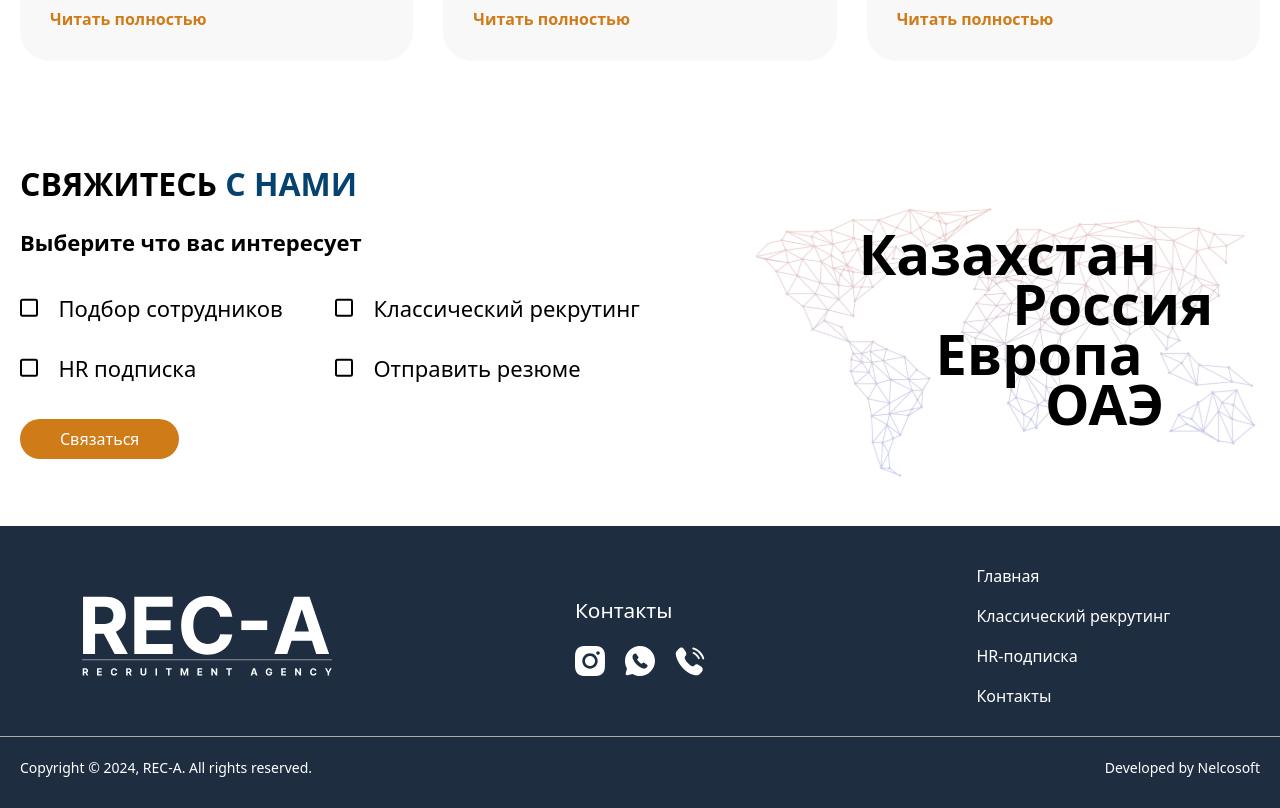
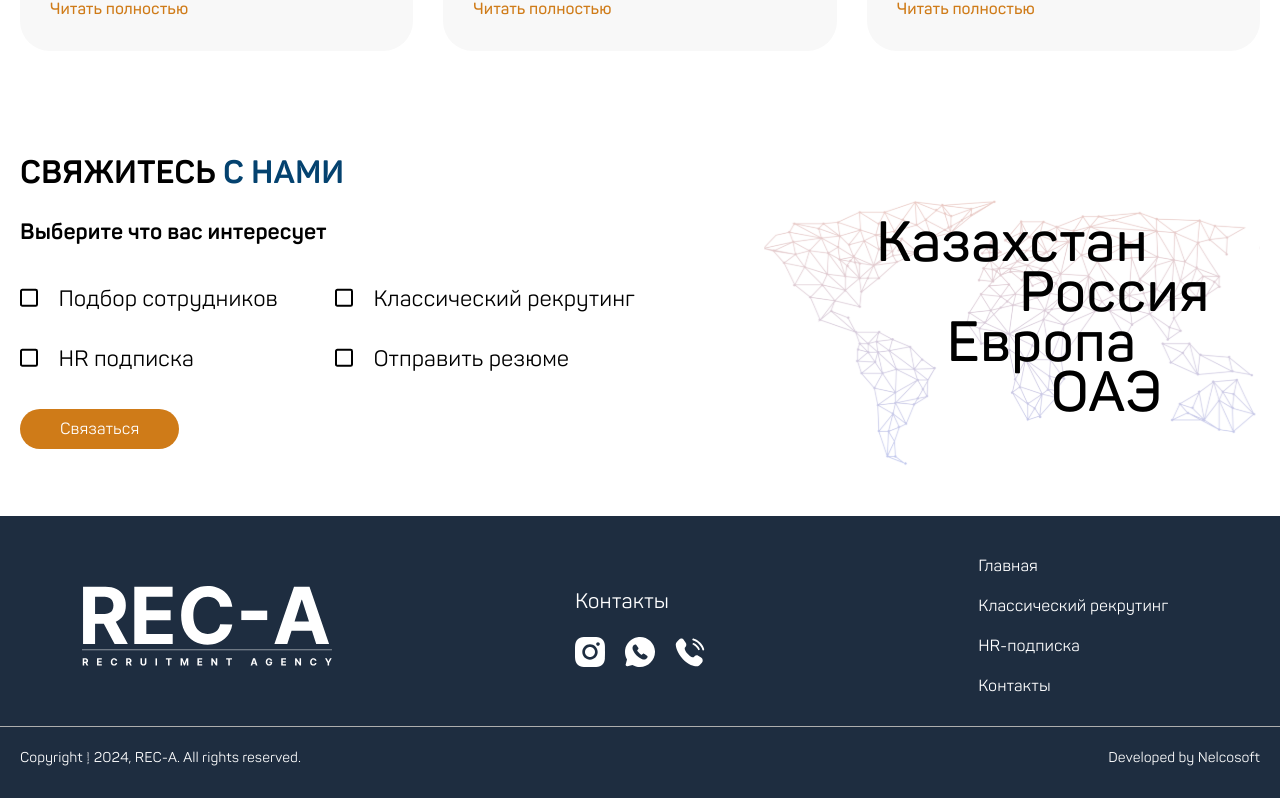
Before and after one commit to olga1124/RECA.KZ, a Next.js app: page / in a window 1280 px wide. Shown: the part 2752-3560 px from the top of the page. Built offline with nearby package versions, Linux system fonts and the light colour scheme.

Commit message:
12-12-25

```diff
--- a/src/assets/styles/globals.css
+++ b/src/assets/styles/globals.css
@@ -25,6 +25,7 @@ html {
 
 body {
     color: rgb(var(--foreground-rgb));
+    font-family: var(--font-panton) !important;
 }
 
 h1 {
@@ -240,14 +241,15 @@ p {
         font-size: clamp(24px, 4vw, 32px);
         /* text-transform: uppercase; */
         font-weight: lighter;
-        font-family: sans-serif;
+        /* font-family: sans-serif; */
         line-height: 150%;
         /* color: #04426f; */
     }
     p.hero-descr-low {
         font-size: clamp(18px, 4vw, 24px);
         line-height: 150%;
-        font-family: Arial, Helvetica, sans-serif;
+        font-family: var(--font-montserrat);
+        /* font-family: Arial, Helvetica, sans-serif; */
     }
     .hero-cta {
         font-size: 20px;
@@ -308,7 +310,7 @@ p {
 
     p {
         font-size: clamp(16px, 4vw, 20px);
-        font-family: Arial, Helvetica, sans-serif;
+        /* font-family: Arial, Helvetica, sans-serif; */
     }
 
     button,
@@ -977,6 +979,7 @@ input[type="checkbox"]:checked::before {
     line-height: 1.55;
     font-size: 18px;
     text-align: justify;
+    font-family: var(--font-montserrat);
 }
 
 .reca-wrapper .title {
@@ -1077,7 +1080,7 @@ input[type="checkbox"]:checked::before {
 }
 
 .fsinter {
-    font-family: "Inter", sans-serif !important;
+    /* font-family: "Inter", sans-serif !important; */
 }
 
 .reviews-swiper.swiper {
```
